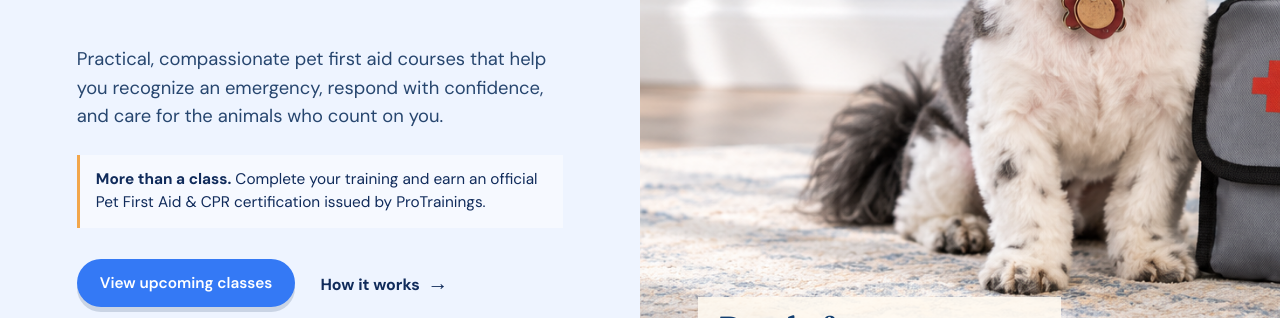
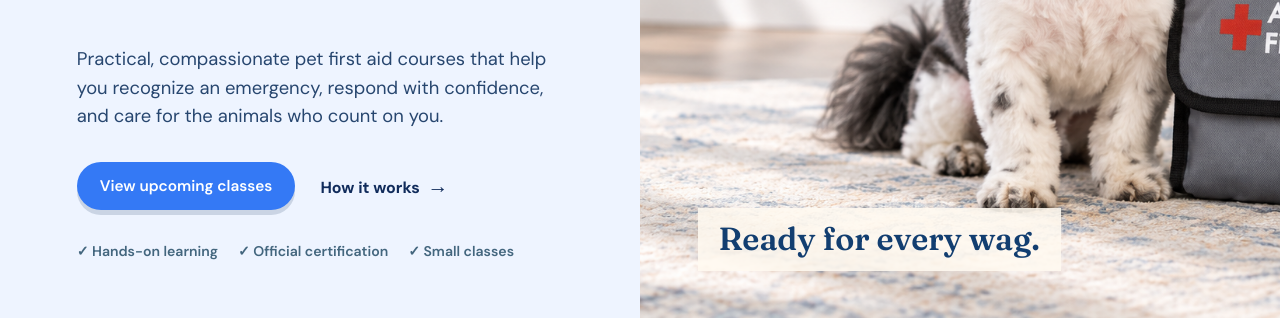
Before and after one commit to salseedoh/pfawebsite, a plain HTML site: page index.html in a window 1280 px wide. Shown: the part 634-952 px from the top of the page. Drawn offline with Linux system fonts and the light colour scheme; no server answers.

Commit message:
Remove "more than a class" text

```diff
--- a/index.html
+++ b/index.html
@@ -66,7 +66,6 @@
           <p class="eyebrow">Pet first aid & CPR education</p>
           <h1>Be their calm in an emergency.</h1>
           <p class="lead">Practical, compassionate pet first aid courses that help you recognize an emergency, respond with confidence, and care for the animals who count on you.</p>
-          <p class="certification-callout"><strong>More than a class.</strong> Complete your training and earn an official Pet First Aid &amp; CPR certification issued by ProTrainings.</p>
           <div class="hero-actions"><a class="button" href="#classes">View upcoming classes</a><a class="text-link" href="#why-us">How it works <span>→</span></a></div>
           <div class="trust-row"><span>✓ Hands-on learning</span><span>✓ Official certification</span><span>✓ Small classes</span></div>
         </div>
```
